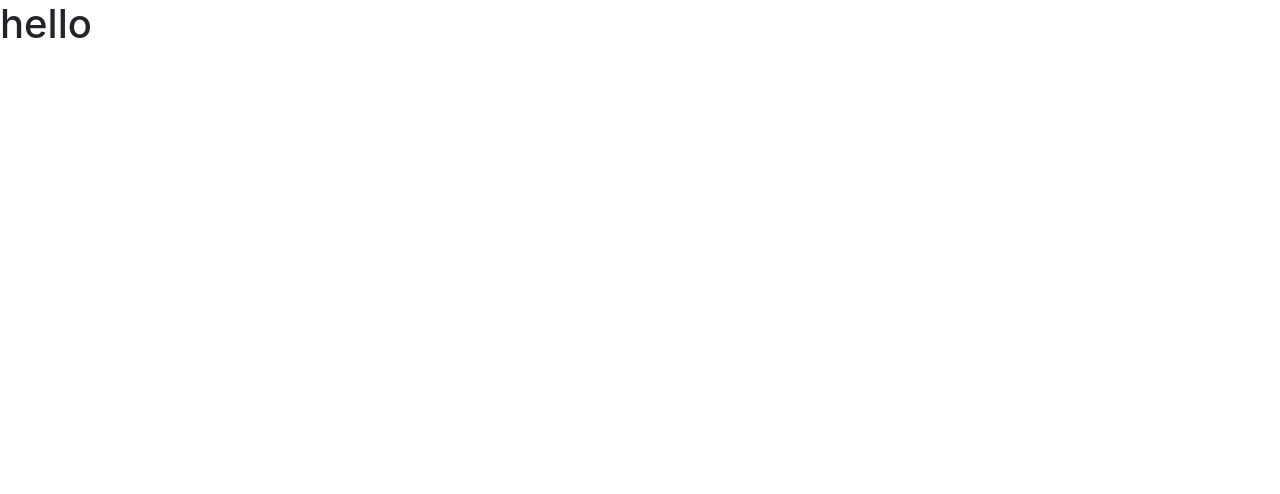
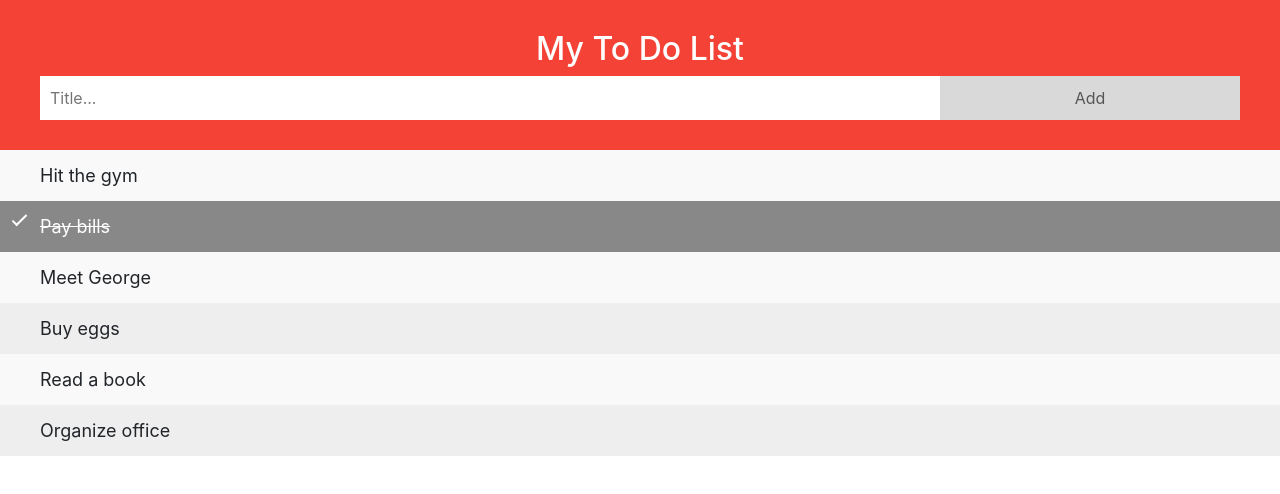
Before and after one commit to ryanbrutocao/project_1, a plain HTML site: page index.html in a window 1280 px wide. Drawn offline with nearby package versions, Linux system fonts and the light colour scheme.

Commit message:
finally got this pushed up. still need to revise for current code

```diff
--- a/index.html
+++ b/index.html
@@ -5,12 +5,139 @@
     <!-- Required meta tags -->
     <meta charset="utf-8">
     <meta name="viewport" content="width=device-width, initial-scale=1, shrink-to-fit=no">
+   <style>
+* {
+  box-sizing: border-box;
+}
+
+
+ul {
+  margin: 0;
+  padding: 0;
+}
+
+
+ul li {
+  cursor: pointer;
+  position: relative;
+  padding: 12px 8px 12px 40px;
+  background: #eee;
+  font-size: 18px;
+  transition: 0.2s;
+
+
+  -webkit-user-select: none;
+  -moz-user-select: none;
+  -ms-user-select: none;
+  user-select: none;
+}
+
+ul li:nth-child(odd) {
+  background: #f9f9f9;
+}
+
+ul li:hover {
+  background: #ddd;
+}
+
+
+ul li.checked {
+  background: #888;
+  color: #fff;
+  text-decoration: line-through;
+}
+
+
+ul li.checked::before {
+  content: '';
+  position: absolute;
+  border-color: #fff;
+  border-style: solid;
+  border-width: 0 2px 2px 0;
+  top: 10px;
+  left: 16px;
+  transform: rotate(45deg);
+  height: 15px;
+  width: 7px;
+}
+
+
+.close {
+  position: absolute;
+  right: 0;
+  top: 0;
+  padding: 12px 16px 12px 16px;
+}
+
+.close:hover {
+  background-color: #f44336;
+  color: white;
+}
+
+.header {
+  background-color: #f44336;
+  padding: 30px 40px;
+  color: white;
+  text-align: center;
+}
+
+
+.header:after {
+  content: "";
+  display: table;
+  clear: both;
+}
+
+
+input {
+  margin: 0;
+  border: none;
+  border-radius: 0;
+  width: 75%;
+  padding: 10px;
+  float: left;
+  font-size: 16px;
+}
+
+
+.addBtn {
+  padding: 10px;
+  width: 25%;
+  background: #d9d9d9;
+  color: #555;
+  float: left;
+  text-align: center;
+  font-size: 16px;
+  cursor: pointer;
+  transition: 0.3s;
+  border-radius: 0;
+}
+
+.addBtn:hover {
+  background-color: #bbb;
+}
+</style>
 
     <!-- Bootstrap CSS -->
     <link rel="stylesheet" href="https://stackpath.bootstrapcdn.com/bootstrap/4.3.1/css/bootstrap.min.css" integrity="sha384-ggOyR0iXCbMQv3Xipma34MD+dH/1fQ784/j6cY/iJTQUOhcWr7x9JvoRxT2MZw1T" crossorigin="anonymous">
   </head>
   <body>
-      <h1>hello</h1>
+    <div id="myDIV" class="header">
+      <h2>My To Do List</h2>
+      <input type="text" id="myInput" placeholder="Title...">
+      <span onclick="newElement()" class="addBtn">Add</span>
+    </div>
+
+    <ul id="myUL">
+      <li>Hit the gym</li>
+      <li class="checked">Pay bills</li>
+      <li>Meet George</li>
+      <li>Buy eggs</li>
+      <li>Read a book</li>
+      <li>Organize office</li>
+    </ul>
+
+
 
     <!-- Optional JavaScript -->
     <!-- jQuery first, then Popper.js, then Bootstrap JS -->
```
